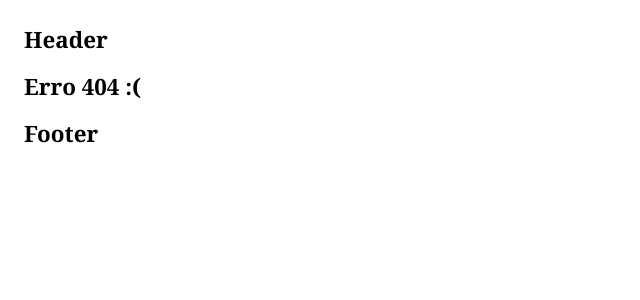
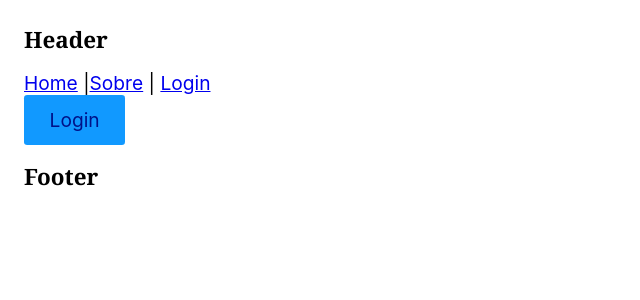
Before and after one commit to Sara01romao/estudo-reactjs, a React (Create React App) app: page /login in a window 1280 px wide. Before the commit this address had no page. Shown: the top 300 px of the page, without its empty margins (0-640 px from the left). Built offline with nearby package versions, Linux system fonts and the light colour scheme.

Commit message:
Links e navigate

```diff
--- a/src/App.jsx
+++ b/src/App.jsx
@@ -14,6 +14,7 @@
 import Header from './header';
 import Footer from './footer';
 import NaoEncontrada from './erro';
+import Login from './Login';
 
 //BrowserRouter- envolve doto app relacionado a rotas
 //  Routes- envolve rotas especificas
@@ -30,6 +31,7 @@
       <Routes>
         <Route path="/" element={<Home/>}/>
         <Route path="sobre" element={<Sobre/>}/>
+        <Route path='login' element={<Login/>} />
         <Route path="*" element={<NaoEncontrada/>}/>
       </Routes>
       <Footer/>
--- /dev/null
+++ b/src/Login.js
@@ -0,0 +1,20 @@
+import { useNavigate } from "react-router-dom";
+
+const Login = () =>{
+
+    const navigate = useNavigate(); //hook para navegar no login
+
+    function handleClick(){
+        console.log('Fazer login');
+        navigate('/sobre')//endereço feito com o login
+    }
+
+    return(
+
+        <div>
+            <button onClick={handleClick}>Login</button>
+        </div>
+    )
+}
+
+export default Login;
--- a/src/header.js
+++ b/src/header.js
@@ -1,3 +1,9 @@
+
+
+
+import {NavLink} from 'react-router-dom';
+
+
 export default function Header(){
 
     return(
@@ -5,6 +11,9 @@
     <>
         <h3>Header</h3>
 
+        <NavLink to="/" end >Home</NavLink> |
+        <NavLink to="sobre" >Sobre</NavLink> | <NavLink to="login" >Login</NavLink>
+
     </>
     )
 }
```
